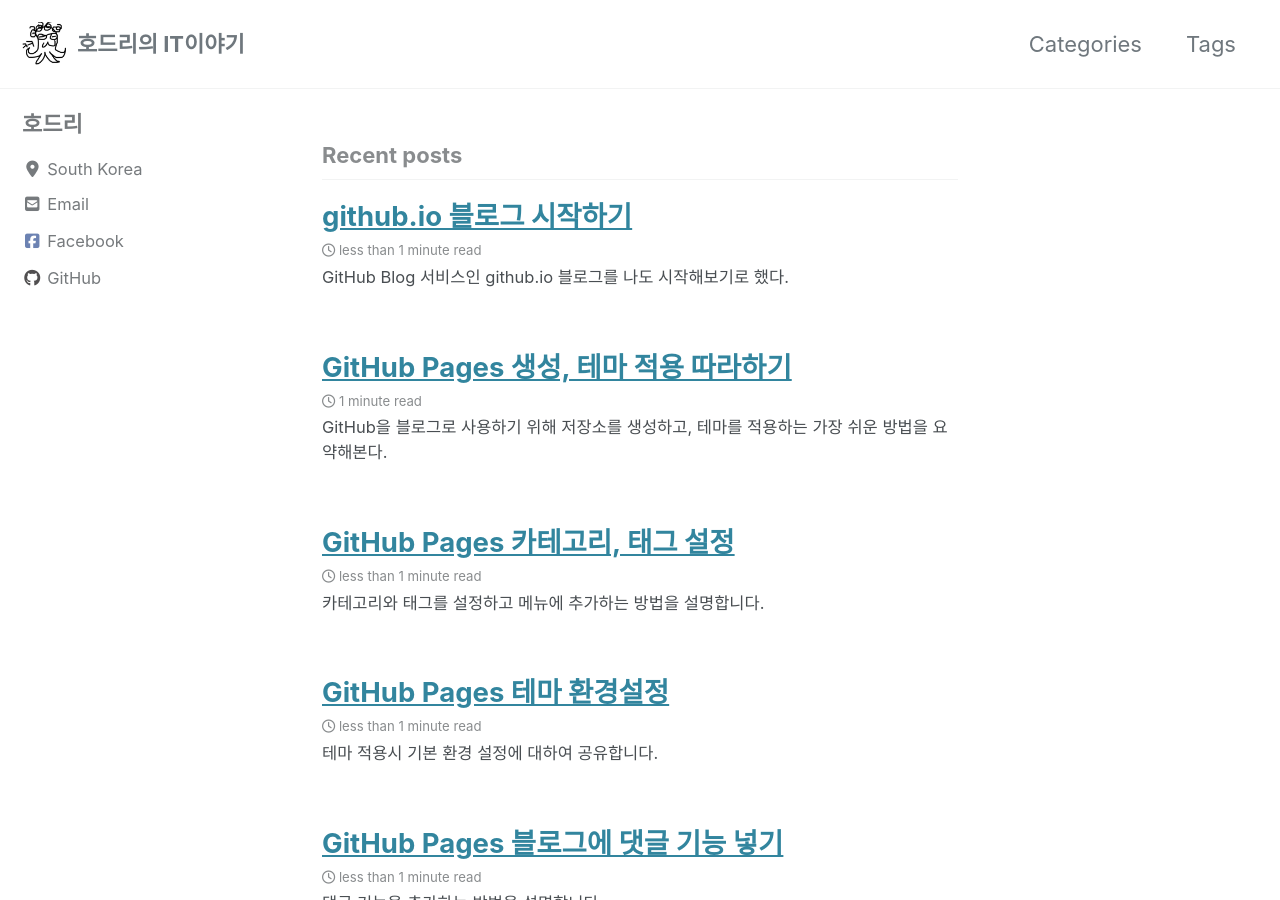
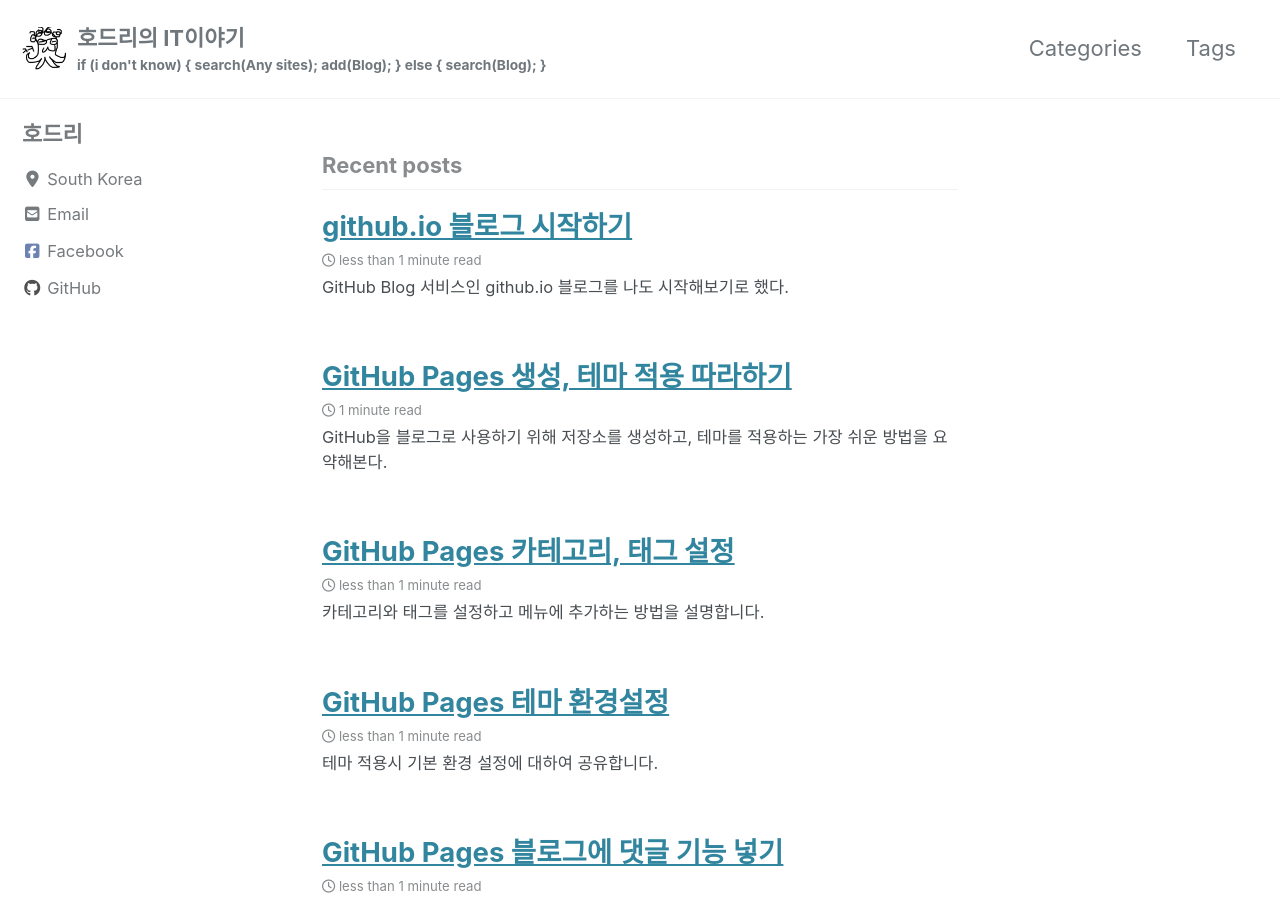
Before and after one commit to moon1z10/moon1z10.github.io, a Jekyll site: the page built from index.html, in a window 1280 px wide and 900 px high. Built offline with Jekyll 4.4.1, drawn with Linux system fonts in a browser that asks for light colours; cached includes are drawn as plain includes; nearby versions of some CDN libraries; the list of posts is cut into pages by our own code.

Commit message:
add subtitle

```diff
--- a/_config.yml
+++ b/_config.yml
@@ -18,7 +18,7 @@
 locale                   : "en-US"
 title                    : "호드리의 IT이야기"
 title_separator          : "-"
-subtitle                 : # site tagline that appears below site title in masthead
+subtitle                 : "if (i don't know) { search(Any sites); add(Blog); } else { search(Blog); }" # site tagline that appears below site title in masthead
 name                     : "호드리"
 description              : "호드리 블로그"
 url                      : # the base hostname & protocol for your site e.g. "https://mmistakes.github.io"
```
